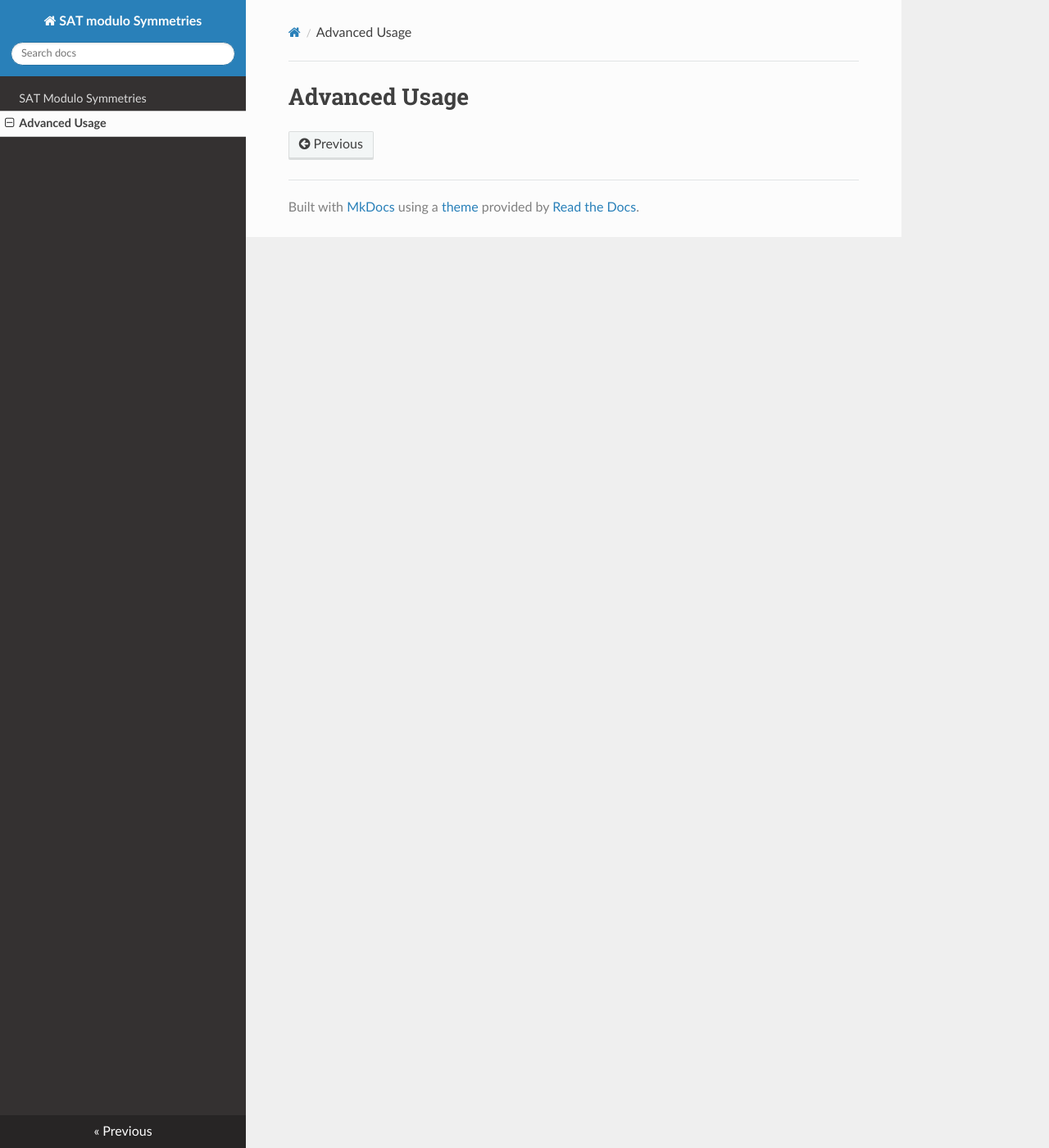
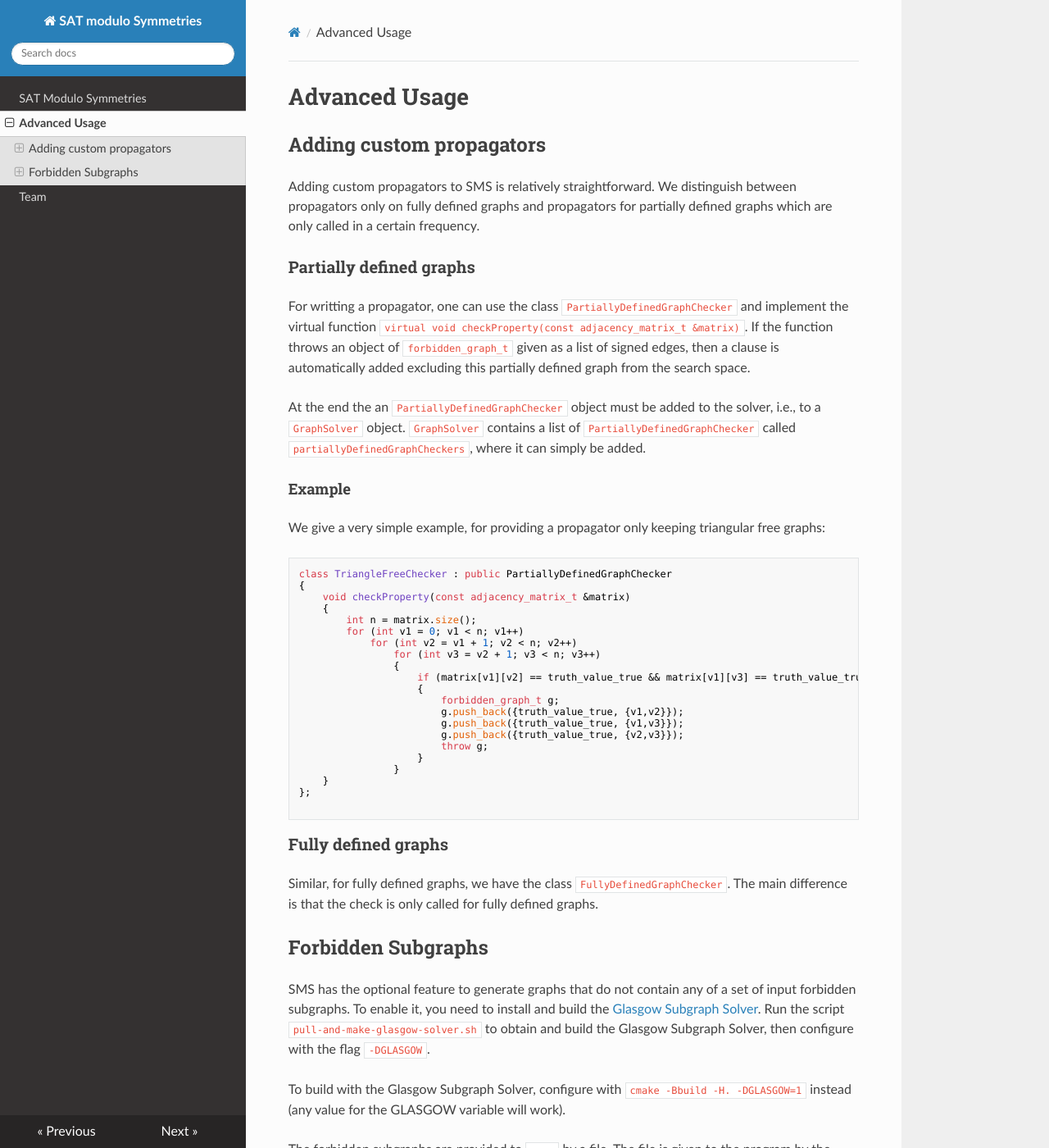
Before and after one commit to markirch/sat-modulo-symmetries, an MkDocs documentation site: the page built from docs/advanced.md, in a window 1280 px wide and 1400 px high. Shown: the whole window at 82% size. Built offline with MkDocs 1.6.1, drawn with Linux system fonts in a browser that asks for light colours; nearby versions of some CDN libraries; some of the changed text lies outside the part shown.

````diff
--- a/docs/advanced.md
+++ b/docs/advanced.md
@@ -1 +1,67 @@
 # Advanced Usage
+
+## Adding custom propagators
+
+Adding custom propagators to SMS is relatively straightforward.
+We distinguish between propagators only on fully defined graphs and propagators for partially defined graphs which are only called in a certain frequency.
+
+### Partially defined graphs
+
+For writting a propagator, one can use the class `PartiallyDefinedGraphChecker` and implement the virtual function `virtual void checkProperty(const adjacency_matrix_t &matrix)`.
+If the function throws an object of `forbidden_graph_t` given as a list of signed edges, then a clause is automatically added excluding this partially defined graph from the search space.
+
+At the end the an `PartiallyDefinedGraphChecker` object must be added to the solver, i.e., to a  `GraphSolver` object. `GraphSolver` contains a list of `PartiallyDefinedGraphChecker` called `partiallyDefinedGraphCheckers`, where it can simply be added.
+
+#### Example
+
+We give a very simple example, for providing a propagator only keeping triangular free graphs:
+
+```
+class TriangleFreeChecker : public PartiallyDefinedGraphChecker
+{
+    void checkProperty(const adjacency_matrix_t &matrix)
+    {
+        int n = matrix.size();
+        for (int v1 = 0; v1 < n; v1++)
+            for (int v2 = v1 + 1; v2 < n; v2++)
+                for (int v3 = v2 + 1; v3 < n; v3++)
+                {
+                    if (matrix[v1][v2] == truth_value_true && matrix[v1][v3] == truth_value_true && matrix[v2][v3] == truth_value_true)
+                    {
+                        forbidden_graph_t g;
+                        g.push_back({truth_value_true, {v1,v2}});
+                        g.push_back({truth_value_true, {v1,v3}});
+                        g.push_back({truth_value_true, {v2,v3}});
+                        throw g;
+                    }
+                }
+    }
+};
+
+```
+
+
+### Fully defined graphs
+
+Similar, for fully defined graphs, we have the class `FullyDefinedGraphChecker`. The main difference is that the check is only called for fully defined graphs.
+
+
+
+## Forbidden Subgraphs
+
+SMS has the optional feature to generate graphs that do not contain any of a set of input forbidden subgraphs.
+To enable it, you need to install and build the [Glasgow Subgraph Solver](https://github.com/ciaranm/glasgow-subgraph-solver).
+Run the script `pull-and-make-glasgow-solver.sh` to obtain and build the Glasgow Subgraph Solver, then configure with the flag `-DGLASGOW`.
+
+To build with the Glasgow Subgraph Solver, configure with `cmake -Bbuild -H. -DGLASGOW=1` instead (any value for the GLASGOW variable will work).
+
+The forbidden subgraphs are provided to `smsg` by a file. The file is given to the program by the argument `--forbiddenSubgraphs FILE`, where the file contains a forbidden graph in each line. The graphs must be given in an easy to parse format easiest explained on an example
+
+### Example for forbidden subgraphs
+
+```
+0 1 1 2 0 2
+0 1 1 2 2 3 0 3
+```
+
+Two vertices form an edge, i.e., the first line represents the edges {0,1}, {1,2}, {0,2}. So, if we provide this file to the solver, only graphs without a triangle and a four-cycle are generated. Note that the graphs are not checked whether the are induced.
````
Also changed, not shown: README.md (+120 -57 lines), docs/team.md (added, +15 -0 lines), mkdocs.yml (line endings or trailing spaces).
